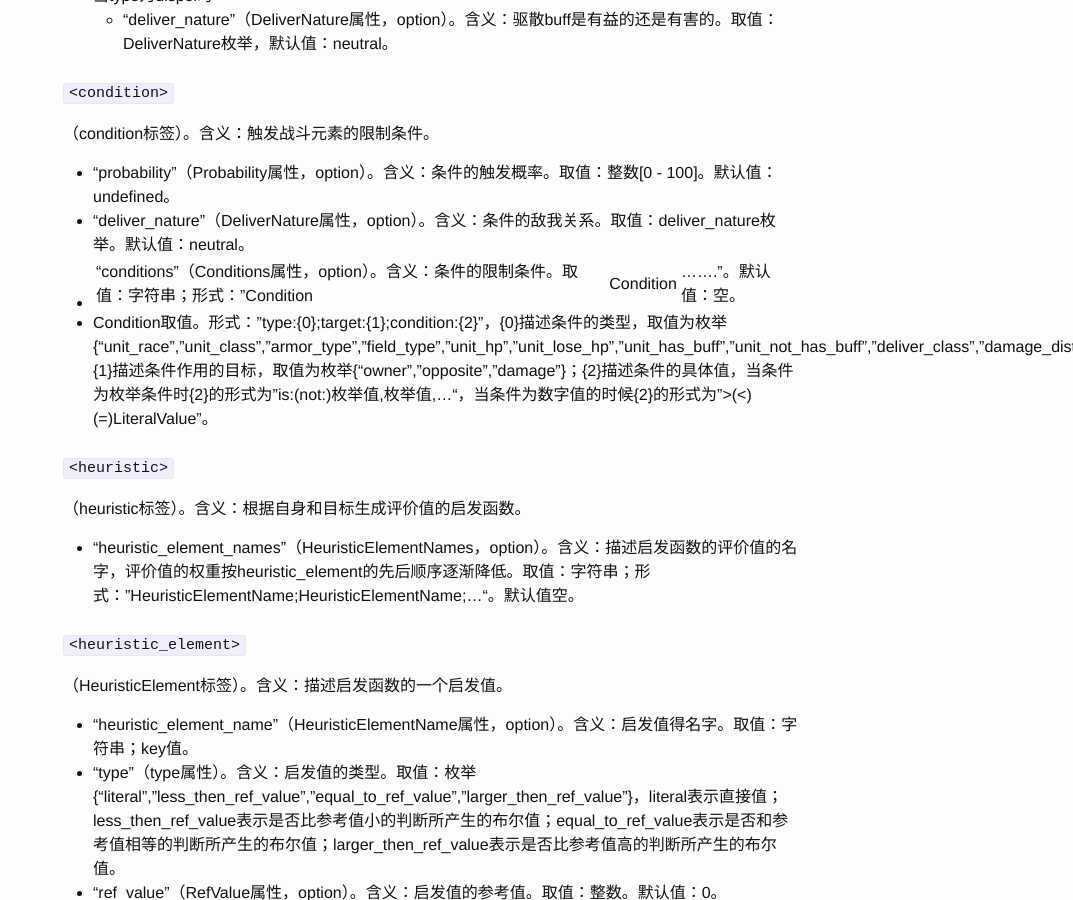
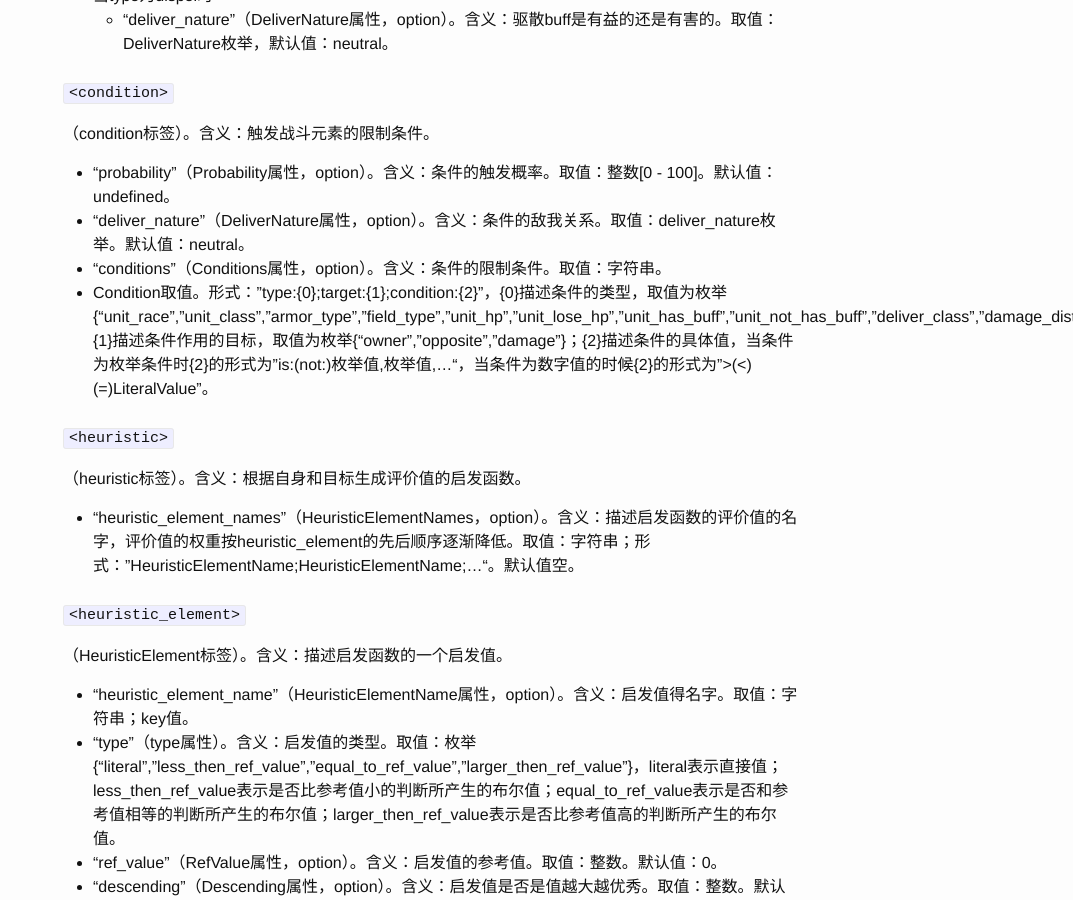
Before and after one commit to mofishorg/underworld_config_doc, a Jekyll site: the page built from _posts/2016-06-03-techtree-doc.markdown, in a window 1280 px wide and 900 px high, scrolled down 11149 px. Shown: the whole window, without its empty margins (207-1280 px from the left). Built offline with Jekyll 4.4.1, drawn with Linux system fonts in a browser that asks for light colours.

Commit message:
test markdown

```diff
--- a/_posts/2016-06-03-techtree-doc.markdown
+++ b/_posts/2016-06-03-techtree-doc.markdown
@@ -387,7 +387,7 @@ categories: jekyll update
 
   * "probability"（Probability属性，option）。含义：条件的触发概率。取值：整数[0 - 100]。默认值：undefined。
   * "deliver_nature"（DeliverNature属性，option）。含义：条件的敌我关系。取值：deliver_nature枚举。默认值：neutral。
-  * "conditions"（Conditions属性，option）。含义：条件的限制条件。取值：字符串；形式："Condition|Condition|......."。默认值：空。
+  * "conditions"（Conditions属性，option）。含义：条件的限制条件。取值：字符串。
   * Condition取值。形式："type:{0};target:{1};condition:{2}"，{0}描述条件的类型，取值为枚举{"unit_race","unit_class","armor_type","field_type","unit_hp","unit_lose_hp","unit_has_buff","unit_not_has_buff","deliver_class","damage_distance"}；{1}描述条件作用的目标，取值为枚举{"owner","opposite","damage"}；{2}描述条件的具体值，当条件为枚举条件时{2}的形式为"is:(not:)枚举值,枚举值,..."，当条件为数字值的时候{2}的形式为">(<)(=)LiteralValue"。
 
 
```
